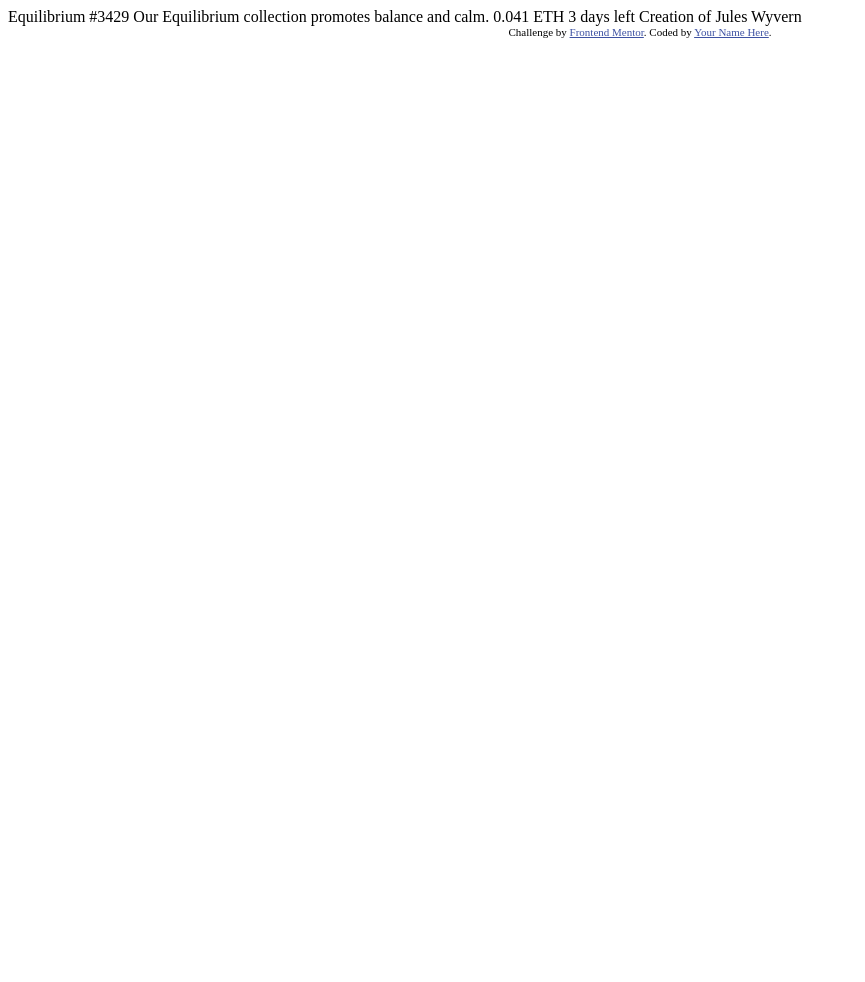
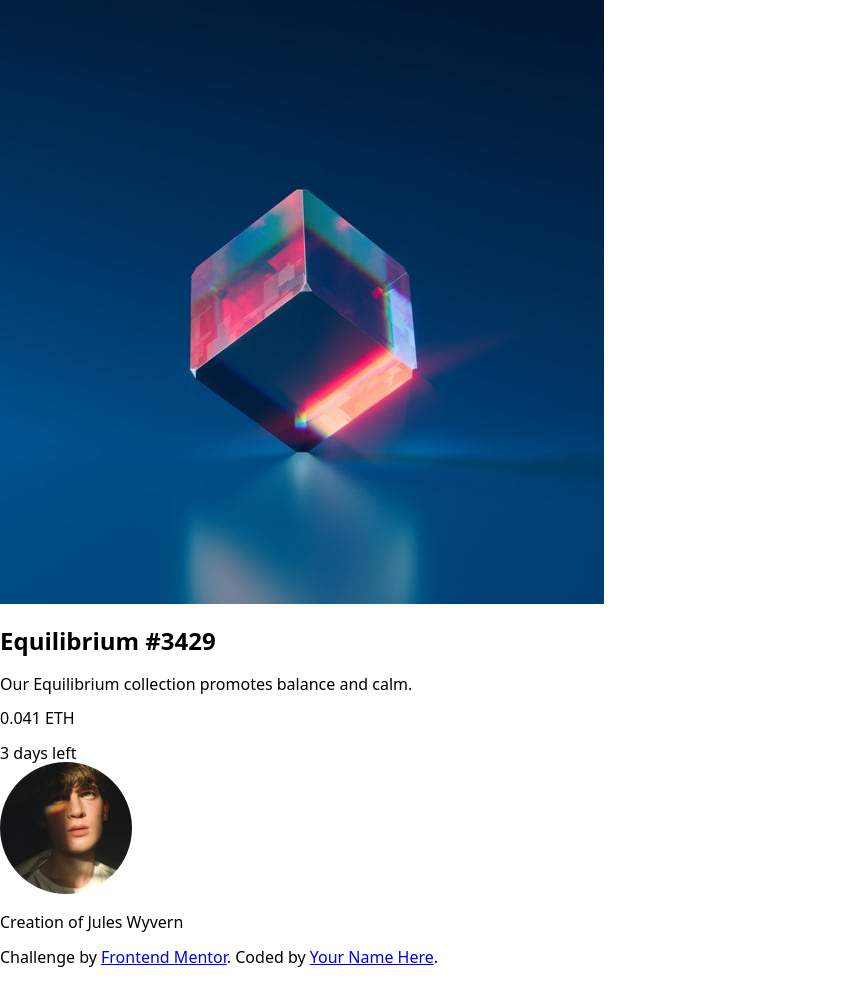
Before and after one commit to Flashdaniel/nft-preview-card-component, a plain HTML site: page index.html in a window 1280 px wide. Shown: the whole page, without its empty margins (0-865 px from the left). Before the commit the page ends 800 px from the top, so only its background shows below. Drawn offline with nearby package versions, Linux system fonts and the light colour scheme.

Commit message:
page structure

```diff
--- a/index.html
+++ b/index.html
@@ -1,33 +1,66 @@
 <!DOCTYPE html>
 <html lang="en">
-<head>
-  <meta charset="UTF-8">
-  <meta name="viewport" content="width=device-width, initial-scale=1.0"> <!-- displays site properly based on user's device -->
+  <head>
+    <meta charset="UTF-8" />
+    <meta name="viewport" content="width=device-width, initial-scale=1.0" />
 
-  <link rel="icon" type="image/png" sizes="32x32" href="./images/favicon-32x32.png">
+    <link
+      rel="icon"
+      type="image/png"
+      sizes="32x32"
+      href="./images/favicon-32x32.png"
+    />
 
-  <title>Frontend Mentor | NFT preview card component</title>
+    <link
+      rel="stylesheet"
+      href="https://cdnjs.cloudflare.com/ajax/libs/modern-normalize/2.0.0/modern-normalize.min.css"
+      integrity="sha512-4xo8blKMVCiXpTaLzQSLSw3KFOVPWhm/TRtuPVc4WG6kUgjH6J03IBuG7JZPkcWMxJ5huwaBpOpnwYElP/m6wg=="
+      crossorigin="anonymous"
+      referrerpolicy="no-referrer"
+    />
+    <title>Frontend Mentor | NFT preview card component</title>
+    <link rel="stylesheet" href="css/style.css" />
+  </head>
+  <body>
+    <main>
+      <!-- card start -->
+      <article class="card">
+        <img
+          src="images/image-equilibrium.jpg"
+          alt="NFT Equilibrium image"
+          class="card__image"
+        />
 
-  <!-- Feel free to remove these styles or customise in your own stylesheet 👍 -->
-  <style>
-    .attribution { font-size: 11px; text-align: center; }
-    .attribution a { color: hsl(228, 45%, 44%); }
-  </style>
-</head>
-<body>
+        <div class="card__content">
+          <h1 class="card__title">Equilibrium #3429</h1>
+          <p class="card__description">
+            Our Equilibrium collection promotes balance and calm.
+          </p>
+          <div class="card__price-detail">
+            <p class="card__price">0.041 ETH</p>
+            <time datetime="" class="card__time">3 days left</time>
+          </div>
+        </div>
 
-  Equilibrium #3429
+        <div class="avatar">
+          <img
+            src="images/image-avatar.png"
+            alt="Jules Wyvern look weird in dark room and ray of light on half of the face"
+            class="avatar__photo"
+          />
+          <p class="avatar__name">Creation of Jules Wyvern</p>
+        </div>
+      </article>
+      <!-- card end -->
+    </main>
 
-  Our Equilibrium collection promotes balance and calm.
-
-  0.041 ETH
-  3 days left
-
-  Creation of Jules Wyvern
-
-  <div class="attribution">
-    Challenge by <a href="https://www.frontendmentor.io?ref=challenge" target="_blank">Frontend Mentor</a>.
-    Coded by <a href="#">Your Name Here</a>.
-  </div>
-</body>
+    <footer class="attribution">
+      <p>
+        Challenge by
+        <a href="https://www.frontendmentor.io?ref=challenge" target="_blank"
+          >Frontend Mentor</a
+        >. Coded by <a href="#">Your Name Here</a>.
+      </p>
+    </footer>
+  </body>
 </html>
```
